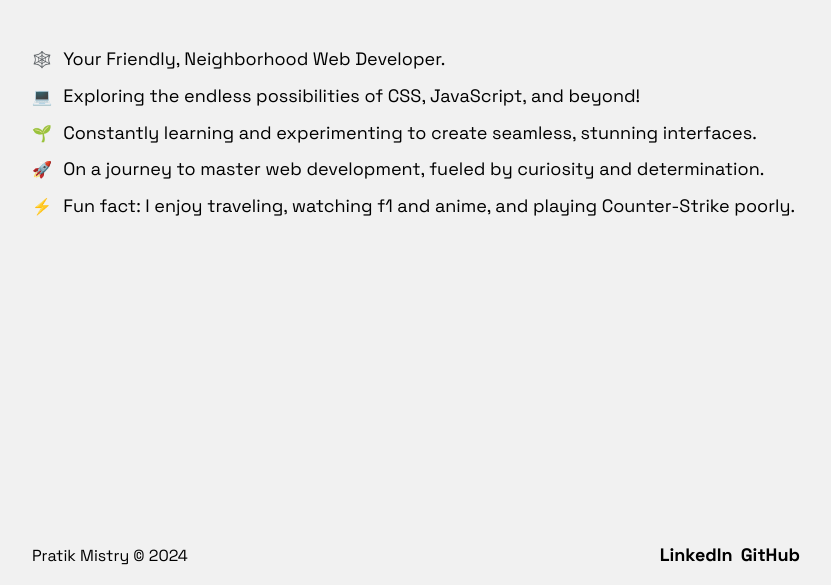
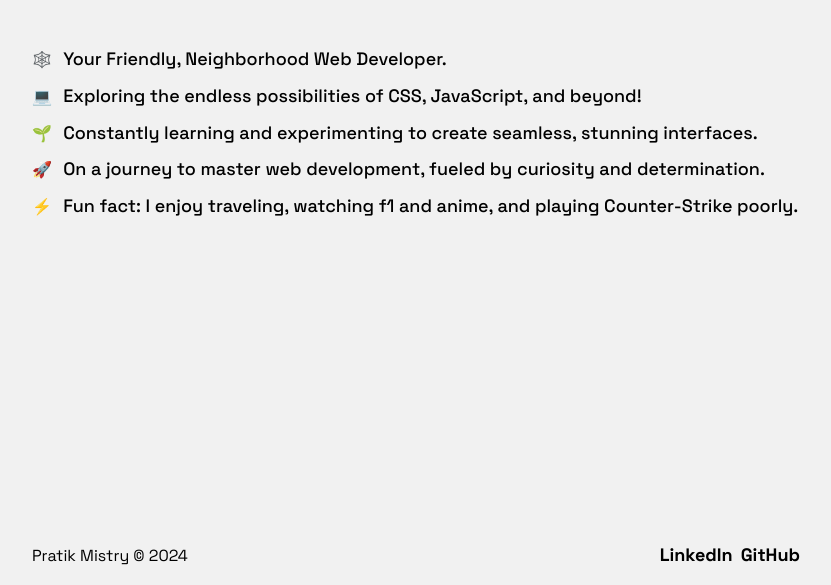
Before and after one commit to pratixmistry/pratixmistry.github.io, a plain HTML site: page index.html in a window 1280 px wide. Shown: the part 215-800 px from the top of the page, without its empty margins (224-1055 px from the left). Drawn offline with Linux system fonts and the light colour scheme.

Commit message:
Update index.html

```diff
--- a/index.html
+++ b/index.html
@@ -10,7 +10,7 @@
 	<!-- Google Font -->
 	<link rel="preconnect" href="https://fonts.googleapis.com">
 	<link rel="preconnect" href="https://fonts.gstatic.com" crossorigin>
-	<link href="https://fonts.googleapis.com/css2?family=Space+Grotesk:wght@400;700&display=swap" rel="stylesheet">
+	<link href="https://fonts.googleapis.com/css2?family=Space+Grotesk:wght@300..700&display=swap" rel="stylesheet">
 
 	<!-- CSS -->
 	<style>
```
